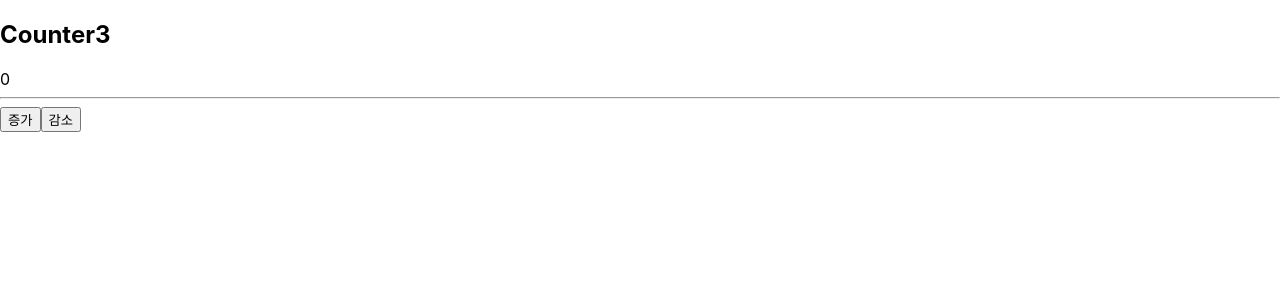
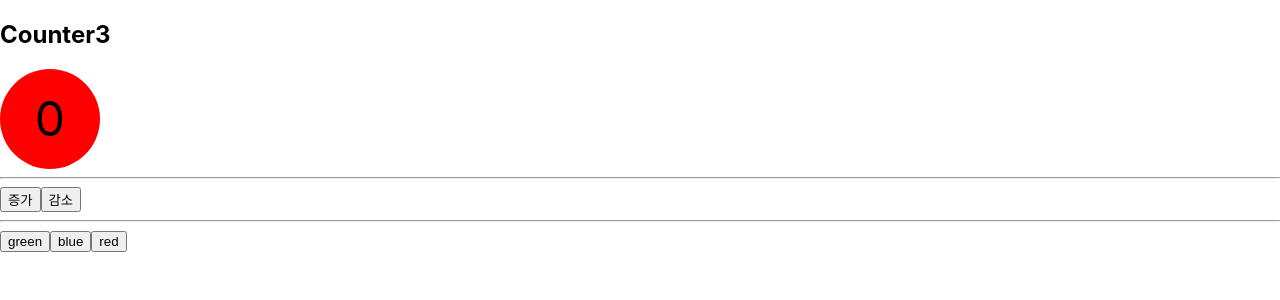
Before and after one commit to Lee-You-Lim-github/devops_cloud, a React (Create React App) app in the folder myreact35/: page / in a window 1280 px wide. Shown: the top 300 px of the page. Built offline with nearby package versions, Linux system fonts and the light colour scheme.

Commit message:
setColor에 직접적으로 값 넘김

```diff
--- a/myreact35/src/Counter3.jsx
+++ b/myreact35/src/Counter3.jsx
@@ -2,6 +2,7 @@ import { useState } from "react";
 
 function Counter3() {
   const [value, setValue] = useState(0);
+  const [color, setColor] = useState("red");
 
   // const handlePlus = () => {
   //   return setValue(value + 1);
@@ -19,15 +20,43 @@ function Counter3() {
     setValue((prevValue) => prevValue - 1);
   };
 
+  // COLOR: ㅡㅡㅡㅡㅡㅡㅡㅡㅡㅡㅡㅡㅡㅡㅡㅡㅡㅡㅡㅡㅡㅡㅡㅡㅡ
+  const handleGreen = () => {
+    return setColor("green");
+  };
+
+  const handleBlue = () => {
+    return setColor("blue");
+  };
+
+  const handleRed = () => {
+    return setColor("red");
+  };
+
   return (
     <div>
       <h2>Counter3</h2>
-      {value}
+      <div style={{ ...defaultStyle, backgroundColor: color }}>{value}</div>
       <hr />
       <button onClick={handlePlus}>증가</button>
       <button onClick={handleMinus}>감소</button>
+      <hr />
+      <button onClick={handleGreen}>green</button>
+      <button onClick={handleBlue}>blue</button>
+      <button onClick={handleRed}>red</button>
     </div>
   );
 }
 
+const defaultStyle = {
+  width: "100px",
+  height: "100px",
+  borderRadius: "50px",
+  lineHeight: "100px",
+  textAlign: "center",
+  display: "inline-block",
+  fontSize: "3rem",
+  userSelect: "none",
+};
+
 export default Counter3;
```
